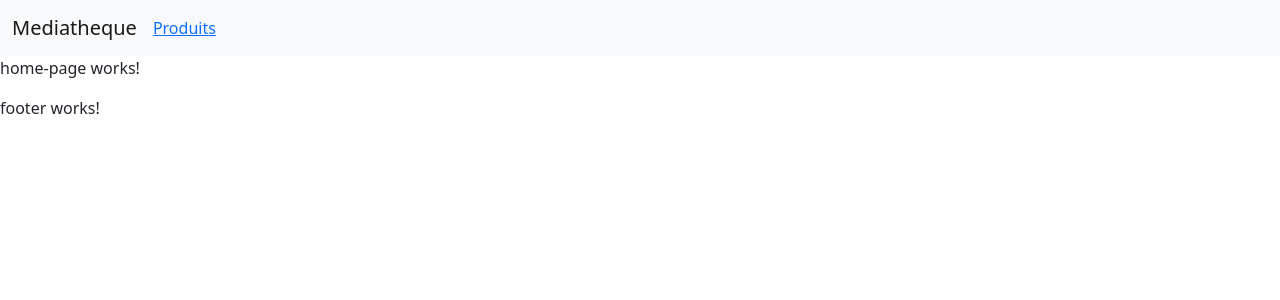
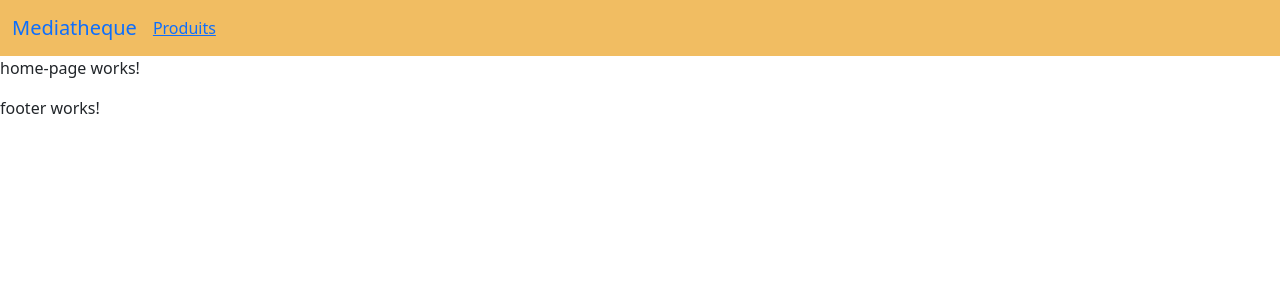
Before and after one commit to meiry11/Mediatheque, an Angular app: page /home in a window 1280 px wide. Shown: the top 300 px of the page. Built offline with nearby package versions, Linux system fonts and the light colour scheme.

Commit message:
fin du navbar

```diff
--- a/src/app/commons/nav-bar/nav-bar.component.css
+++ b/src/app/commons/nav-bar/nav-bar.component.css
@@ -0,0 +1,3 @@
+.bar{
+    background-color: rgb(241, 189, 98);
+}
--- a/src/app/commons/nav-bar/nav-bar.component.html
+++ b/src/app/commons/nav-bar/nav-bar.component.html
@@ -1,13 +1,11 @@
-<nav class="navbar navbar-expand-lg navbar-light bg-light">
+<nav class="navbar navbar-expand-lg  bar">
     <div class="container-fluid">
         <a class="navbar-brand" href="#">Mediatheque</a>
-      <button class="navbar-toggler" type="button" data-bs-toggle="collapse" data-bs-target="#navbarNav" aria-controls="navbarNav" aria-expanded="false" aria-label="Toggle navigation">
-        <span class="navbar-toggler-icon"></span>
-      </button>
+
         <div class="collapse navbar-collapse" id="navbarNav">
         <ul class="navbar-nav">
             <li class="nav-item">
-            <a  routerLink="products">Produits</a>
+            <a routerLink="products">Produits</a>
             </li>
 
 
```
Lines whose indentation alone changed are shown as unchanged.
